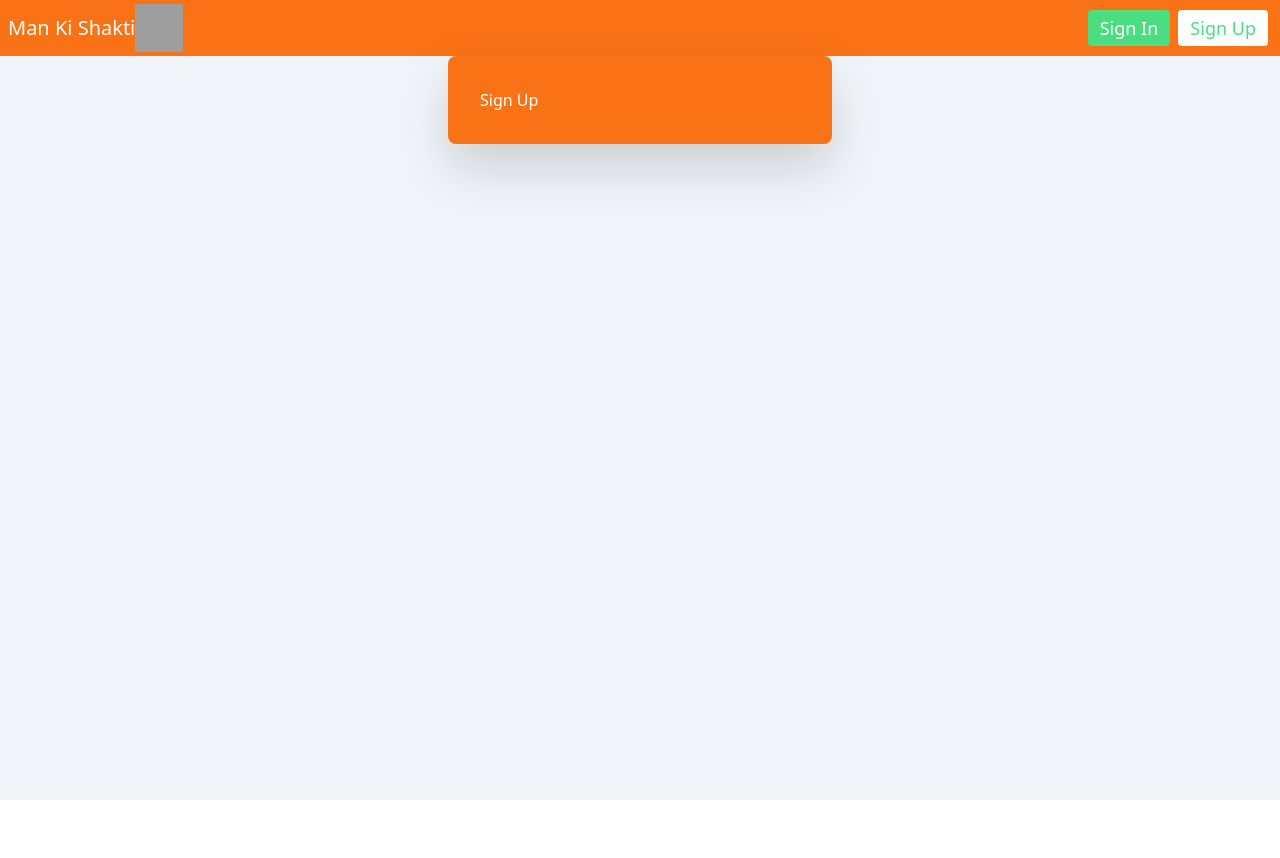
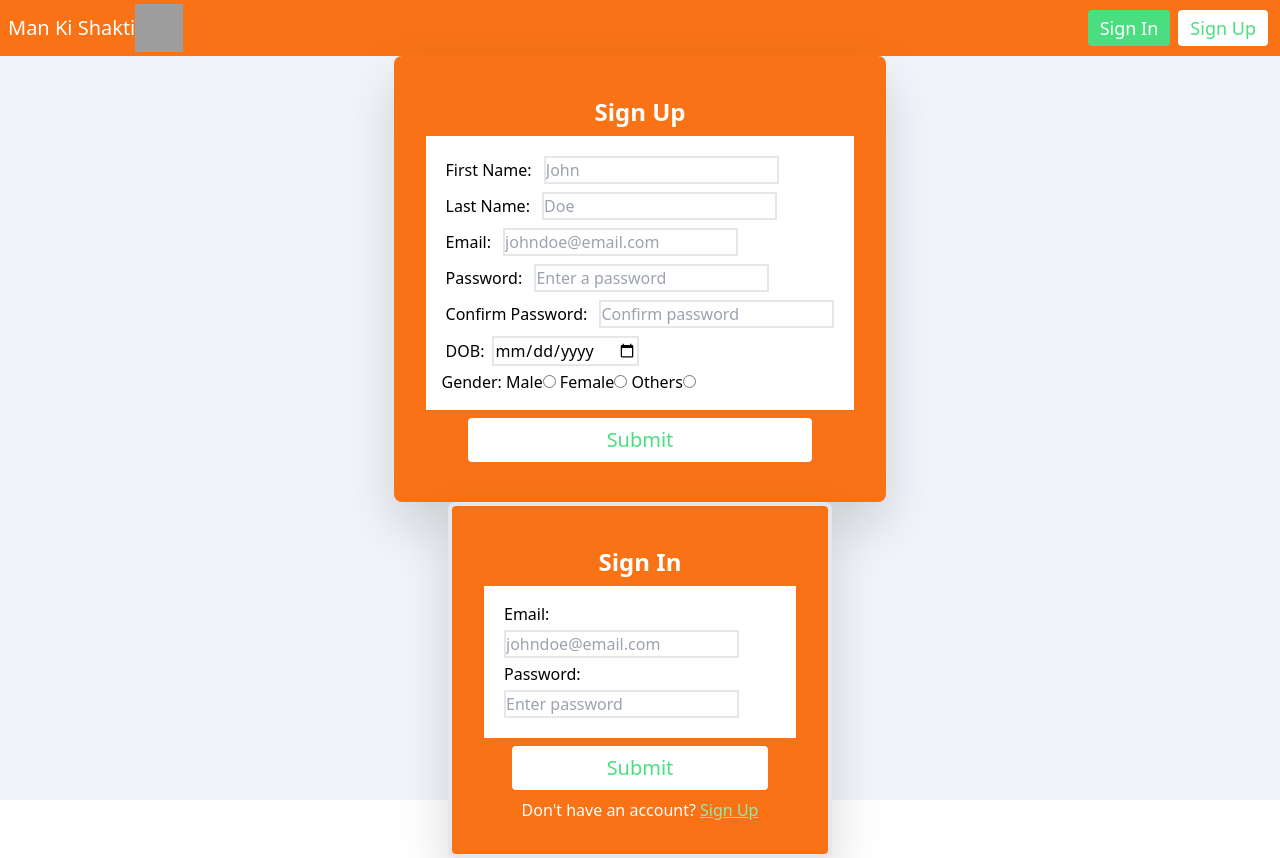
Before and after one commit to dscmsit/Mental-Health-App, an Angular app in the folder front-end/: page / in a window 1280 px wide. Before the commit the page ends 800 px from the top, so only its background shows below. Built offline with nearby package versions, Linux system fonts and the light colour scheme; grey boxes are pictures that could not be loaded.

Commit message:
Updated SignUp.

```diff
--- a/front-end/src/app/Components/log-in/log-in.component.html
+++ b/front-end/src/app/Components/log-in/log-in.component.html
@@ -16,7 +16,7 @@
 
         <label class="m-1">Password: </label>
       <input
-        class="border-2 m-1 border-black-900 m-1"
+        class="border-2 m-1 border-black-900 "
         type="password"
         placeholder="Enter password"
       />
--- a/front-end/src/app/Components/sign-up/sign-up.component.html
+++ b/front-end/src/app/Components/sign-up/sign-up.component.html
@@ -1,3 +1,37 @@
-<div class="bg-orange-500 p-8 drop-shadow-2xl w-96 rounded-lg mx-auto text-white">
-<h2>Sign Up</h2>
+<div class="bg-orange-500 p-8 drop-shadow-2xl w-max rounded-lg mx-auto  flex flex-col justify-center">
+<h2 class="text-white font-bold p-2 text-center text-2xl">Sign Up</h2>
+<form class="flex flex-col">
+    <div class="bg-white p-4 ">
+    <label  class="m-1">First Name: </label>
+    <input class="border-2 m-1 border-black-900 "  placeholder="John" type="text"/><br/>
+    <label  class="m-1">Last Name: </label>
+    <input class="border-2 m-1 border-black-900 " placeholder="Doe" type="text"/><br>
+    <label  class="m-1">Email: </label>
+    <input class="border-2 m-1 border-black-900 " placeholder="johndoe@email.com" type="email"/><br/>
+    <label  class="m-1">Password: </label>
+    <input class="border-2 m-1 border-black-900 " placeholder="Enter a password" type="password"/><br/>
+    <label  class="m-1">Confirm Password: </label>
+    <input class="border-2 m-1 border-black-900 " placeholder="Confirm password" type="password"/><br/>
+    <label  class="m-1">DOB:</label>
+    <input class="border-2 m-1 border-black-900 " placeholder="Date of Birth" type="date"/><br/>
+    <label>Gender: </label>
+    <label for="Male"> Male</label>
+    <input type="radio" name="gender" id="Male"/>
+    <label for="Female"> Female</label>
+    <input type="radio" name="gender" id="Female"/>
+    <label for="Others"> Others</label>
+    <input type="radio" name="gender" id="Others"/>
+
+
 </div>
+<button
+type="submit"
+class="text-green-400 bg-white w-4/5 mx-auto py-2 text-xl font-medium rounded m-2 hover:bg-green-400 hover:text-white"
+>
+Submit
+</button>
+
+
+
+</form>
+</div>
--- a/front-end/src/app/app.component.html
+++ b/front-end/src/app/app.component.html
@@ -1,5 +1,6 @@
-<div class="bg-slate-100 h-screen flex flex-col">
+<div class="bg-slate-100 h-screen flex flex-col ">
   <app-navbar></app-navbar>
-  <!-- <app-log-in class="items-center"></app-log-in> -->
-  <app-sign-up></app-sign-up>
+  <app-sign-up class=""></app-sign-up>
+  <app-log-in class="items-center"></app-log-in>
+
 </div>
```
